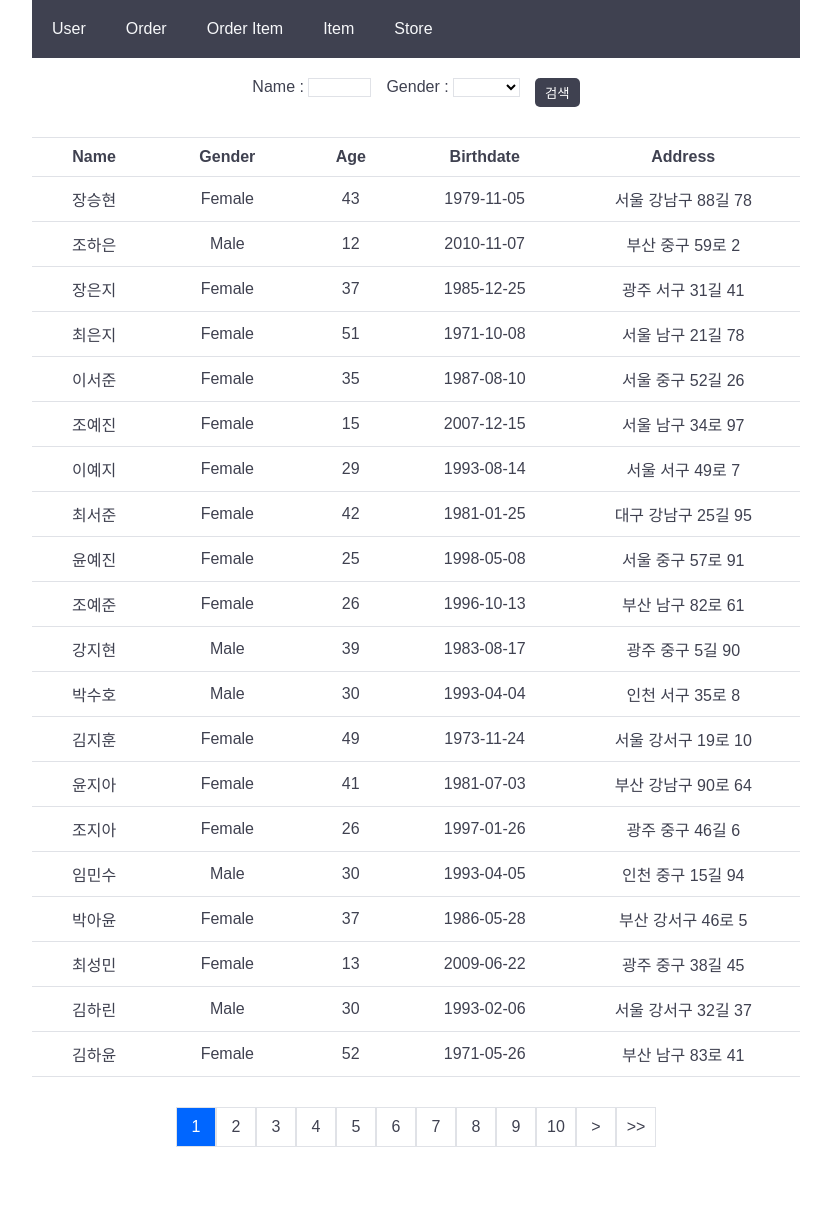
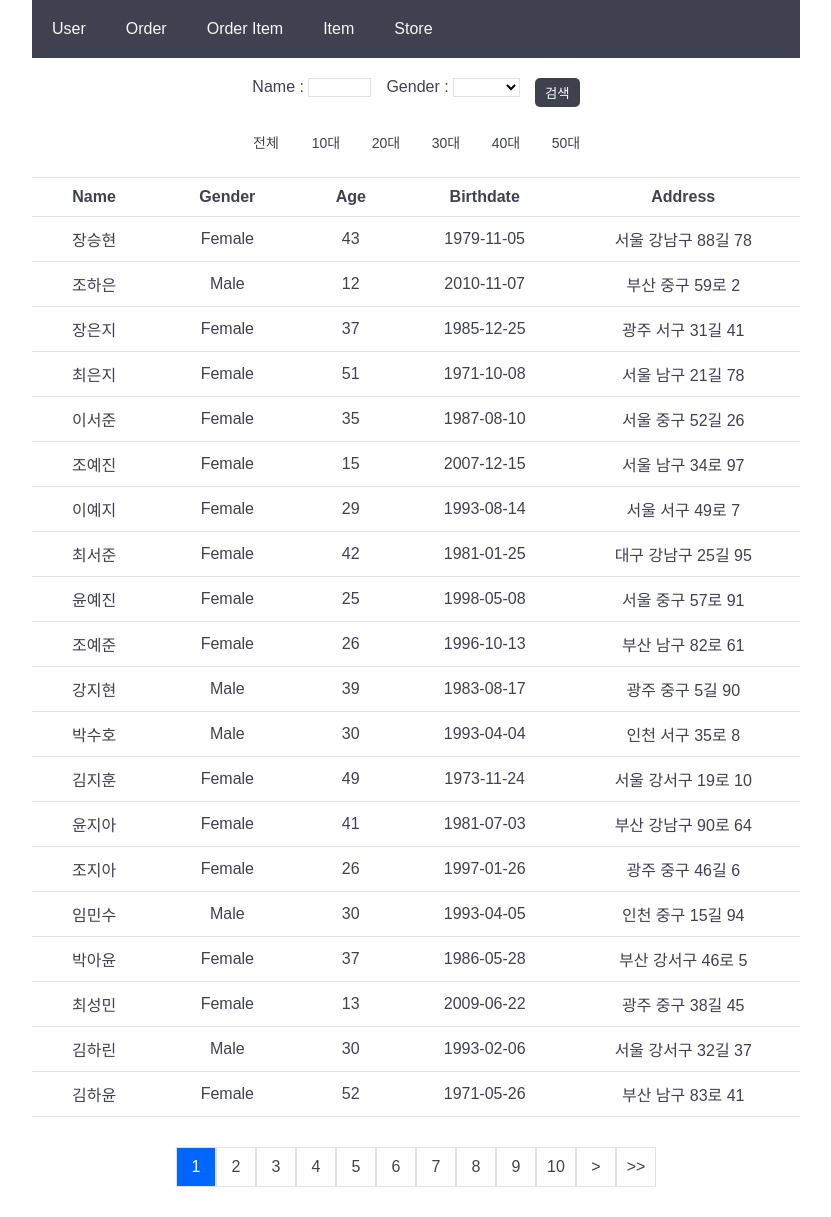
Before and after one commit to sangeun99/crm-page, a Flask app: page /users/ in a window 1280 px wide. Shown: the whole page, without its empty margins (224-1055 px from the left). Before the commit the page ends 1147 px from the top, so only its background shows below. Run offline with Flask 3, Linux system fonts and the light colour scheme.

Commit message:
⚡️ feat: 연령대별 필터링 가능 (#3)

```diff
--- a/app.py
+++ b/app.py
@@ -12,13 +12,14 @@ def get_data_from_file(filename):
             data.append(row)
     return data
 
-def filter_data(data, search_name="", search_gender=""):
+def filter_data(data, search_name="", search_gender="", search_age=0):
     filtered_data = []
     highlighted = []
-    if bool(search_name) or bool(search_gender) : # 검색어가 있다면 데이터 필터링
+    if bool(search_name) or bool(search_gender) or bool(search_age) : # 검색어가 있다면 데이터 필터링
         for d in data:
             if (is_name_match(search_name, d['Name']) and
-                is_gender_match(search_gender, d['Gender'])) :
+                is_gender_match(search_gender, d['Gender']) and
+                is_age_match(search_age, int(d['Age']))) :
                 filtered_data.append(d)
                 match = [0 for _ in range(len(d['Name']))] # match되는 부분을 저장할 list
                 if (search_name) :
@@ -43,6 +44,14 @@ def is_gender_match(search_gender, data_gender):
         return True
     return False
 
+def is_age_match(search_age, data_age):
+    if search_age == 0:
+        return True
+    elif data_age // 10 * 10 == search_age :
+        return True
+    else :
+        return False
+
 def is_everything_match():
     pass
 
@@ -62,18 +71,15 @@ def user():
     page = request.args.get('page', default=1, type=int)
     search_name = request.args.get('name', default="", type=str)
     search_gender = request.args.get('gender', default="", type=str)
-
-    keywords = ''
-    keywords += "&name=" + search_name
-    keywords += "&gender=" + search_gender
+    search_age = request.args.get('age', default=0, type=int)
 
     data = get_data_from_file('src/user.csv') # 데이터 불러오기
-    final_data, highlighted = filter_data(data, search_name, search_gender)
+    final_data, highlighted = filter_data(data, search_name, search_gender, search_age)
     total_pages, start_index, end_index =  get_pages_indexes(len(final_data), page)
 
     return render_template("users.html", users=final_data[start_index:end_index], highlighted=highlighted[start_index:end_index],
                            total_pages=total_pages, page=page,
-                           keywords=keywords, search_name=search_name)
+                           search_name=search_name, search_gender= search_gender, search_age = search_age)
 
 @app.route("/user_detail/<userid>")
 def user_detail(userid):
--- a/static/style.css
+++ b/static/style.css
@@ -29,6 +29,7 @@
 
   --font-main: 'Noto Sans KR', sans-serif;
 
+  --font-size-14: 14px;
   --font-size-16: 16px;
 }
 
@@ -161,7 +162,7 @@ button:hover {
   display: flex;
   justify-content: space-around;
   align-items: center;
-  padding-bottom: 30px;
+  padding-bottom: 20px;
 }
 
 .search-form {
--- a/templates/users.html
+++ b/templates/users.html
@@ -7,6 +7,31 @@
   <title>USERS - CRM</title>
   <link href='{{url_for("static", filename="style.css")}}' rel="stylesheet">
   <style>
+    .filter {
+      display: flex;
+      justify-content: center;
+      gap: 20px;
+      padding-bottom: 20px;
+    }
+
+    .filter-age {
+      display: flex;
+      justify-content: center;
+      align-items: center;
+      width: 40px;
+      height: 30px;
+      border-radius: 20px;
+      font-size: 14px;
+    }
+
+    .current.filter-age {
+      background-color: var(--primary);
+      color: var(--white)
+    }
+
+    .filter-age:not(.current):hover {
+      background-color: var(--bs-blue-light);
+    }
 
   </style>
 </head>
@@ -60,7 +85,13 @@
         <button type="submit">검색</button>
       </form>
     </div>
-
+    <div class="filter">
+      <a class="filter-age" href="/users/?&name={{search_name}}&gender={{search_gender}}&age=0">전체</a>
+      {% for i in range(10, 60, 10) %}
+      <a class="filter-age {% if i == search_age %} current {% endif %}" href="/users/?&name={{search_name}}&gender={{search_gender}}&age={{i}}">
+        {{i}}대</a>
+      {% endfor %}
+    </div>
     <!--
     ==================
           table
@@ -117,29 +148,29 @@
         {% if page > 10 %}
         <li>
           <a class="prev-prev paging"
-            href="/users/?page={{page-10}}{{keywords}}">&lt;&lt;</a>
+            href="/users/?page={{page-10}}&name={{search_name}}&gender={{search_gender}}&age={{search_age}}">&lt;&lt;</a>
         </li>
         {% endif %}
         {% if page > 1 %}
         <li>
-          <a class="prev paging" href="/users/?page={{page-1}}{{keywords}}">&lt;</a>
+          <a class="prev paging" href="/users/?page={{page-1}}&name={{search_name}}&gender={{search_gender}}&age={{search_age}}">&lt;</a>
         </li>
         {% endif %}
         {% for i in range(((page-1)//10)*10+1, [((page-1)//10)*10+11, total_pages+1]|min ) %}
         <li>
           <a class="paging {% if i == page %} current {% endif %}"
-            href="/users/?page={{i}}{{keywords}}">{{ i }}</a>
+            href="/users/?page={{i}}&name={{search_name}}&gender={{search_gender}}&age={{search_age}}">{{ i }}</a>
         </li>
         {% endfor %}
         {% if total_pages > page %}
         <li>
-          <a class="next paging" href="/users/?page={{page+1}}{{keywords}}">&gt;</a>
+          <a class="next paging" href="/users/?page={{page+1}}&name={{search_name}}&gender={{search_gender}}&age={{search_age}}">&gt;</a>
         </li>
         {% endif %}
         {% if total_pages >= page+10 %}
         <li>
           <a class="next-next paging"
-            href="/users/?page={{page+10}}{{keywords}}">&gt;&gt;</a>
+            href="/users/?page={{page+10}}&name={{search_name}}&gender={{search_gender}}&age={{search_age}}">&gt;&gt;</a>
         </li>
         {% endif %}
       </ul>
```
